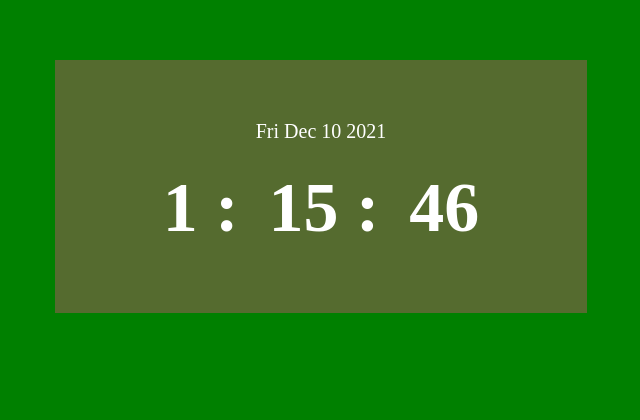
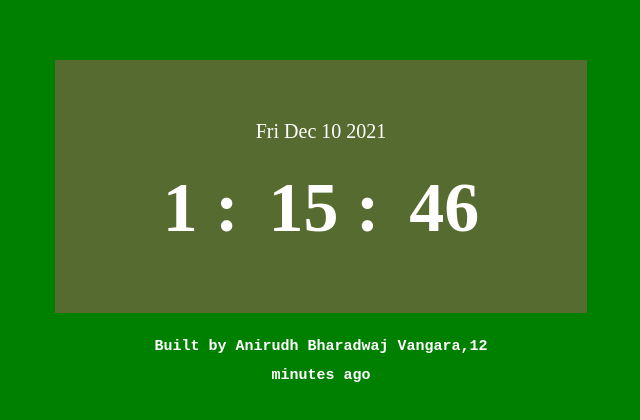
Before and after one commit to DevTechJr/JavaScript-Digital-Clock-Application, a plain HTML site: page index.html in a window 1280 px wide. Shown: the part 148-568 px from the top of the page, without its empty margins (319-959 px from the left). Drawn offline with Linux system fonts and the light colour scheme.

Commit message:
new credit feature :)

```diff
--- a/clock.js
+++ b/clock.js
@@ -1,14 +1,20 @@
 const clock = document.querySelector(".clock");
 clockDate = document.querySelector(".clock-date");
 clockTime = document.querySelector(".clock-time");
-
+const credit = document.querySelector(".credit");
+const builtDate = new Date("December 09, 21 18:55");
+timeBuilt = Math.round(1639054500000 / 1000 / 60 / 60);
 const updateClock = () => {
   const now = new Date();
   const h = now.getHours();
   const m = now.getMinutes();
   const s = now.getSeconds();
+  let timeStampRN = now.getTime();
+  timeStampRN = Math.round(timeStampRN / 1000 / 60 / 60);
+  credit.innerHTML = `<h2 class="credit">Built by Anirudh Bharadwaj Vangara,${
+    timeStampRN - timeBuilt
+  }</h2> minutes ago </h2>`;
 
-  console.log(now.toDateString());
   clockDate.textContent = now.toDateString();
 
   clockTime.innerHTML = `<div class="clock-time-hours">${h} :</div>
--- a/index.html
+++ b/index.html
@@ -16,6 +16,7 @@
         <div class="clock-time-seconds">23</div>
       </div>
     </div>
+    <h2 class="credit">Built by Anirudh Bharadwaj Vangara, minutes ago </h2>
   </body>
   <script src="clock.js"></script>
 </html>
--- a/style.scss
+++ b/style.scss
@@ -45,5 +45,14 @@ body {
   display: flex;
   justify-content: center;
   align-items: center;
+  flex-direction: column;
   background-color: green;
 }
+
+.credit {
+  width: 100%;
+  color: white;
+  font-family: monospace;
+  font-size: 1.5rem;
+  text-align: center;
+}
```
Also changed, not shown: style.css, 1 other file.
